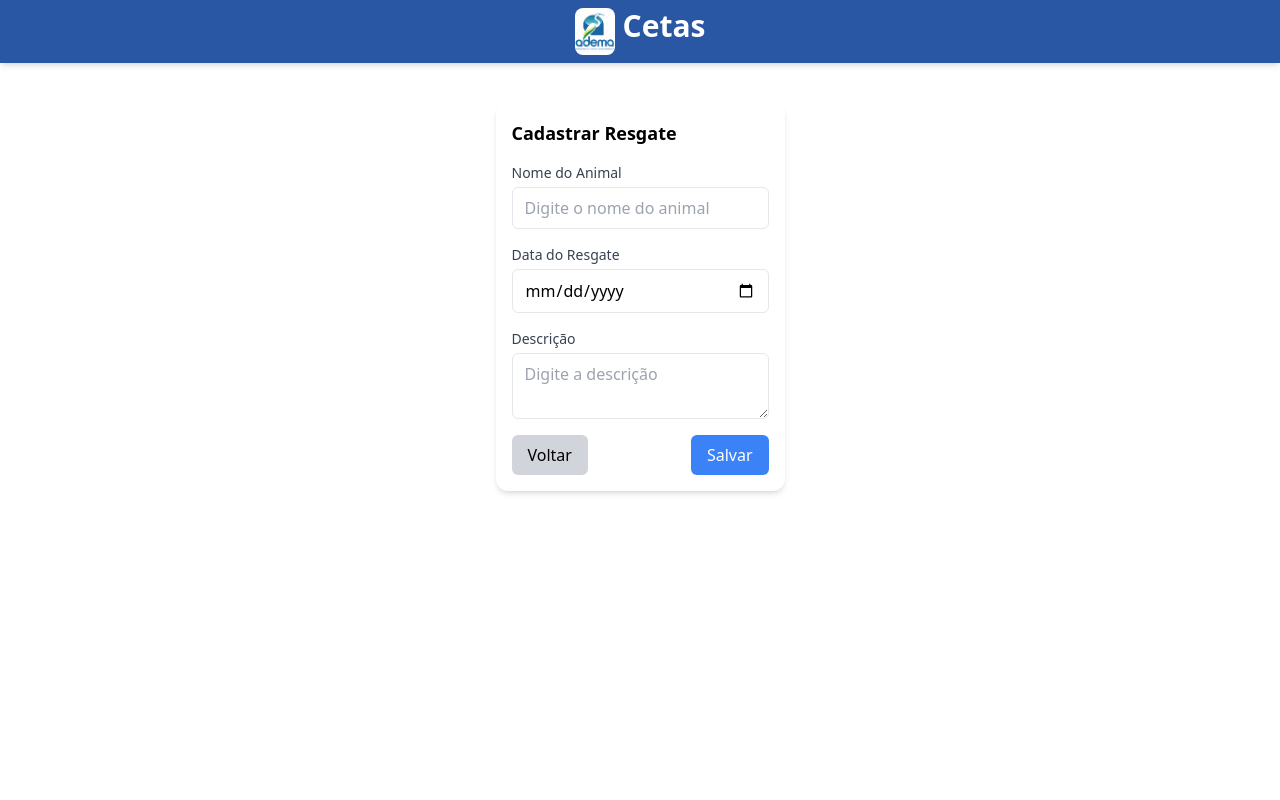
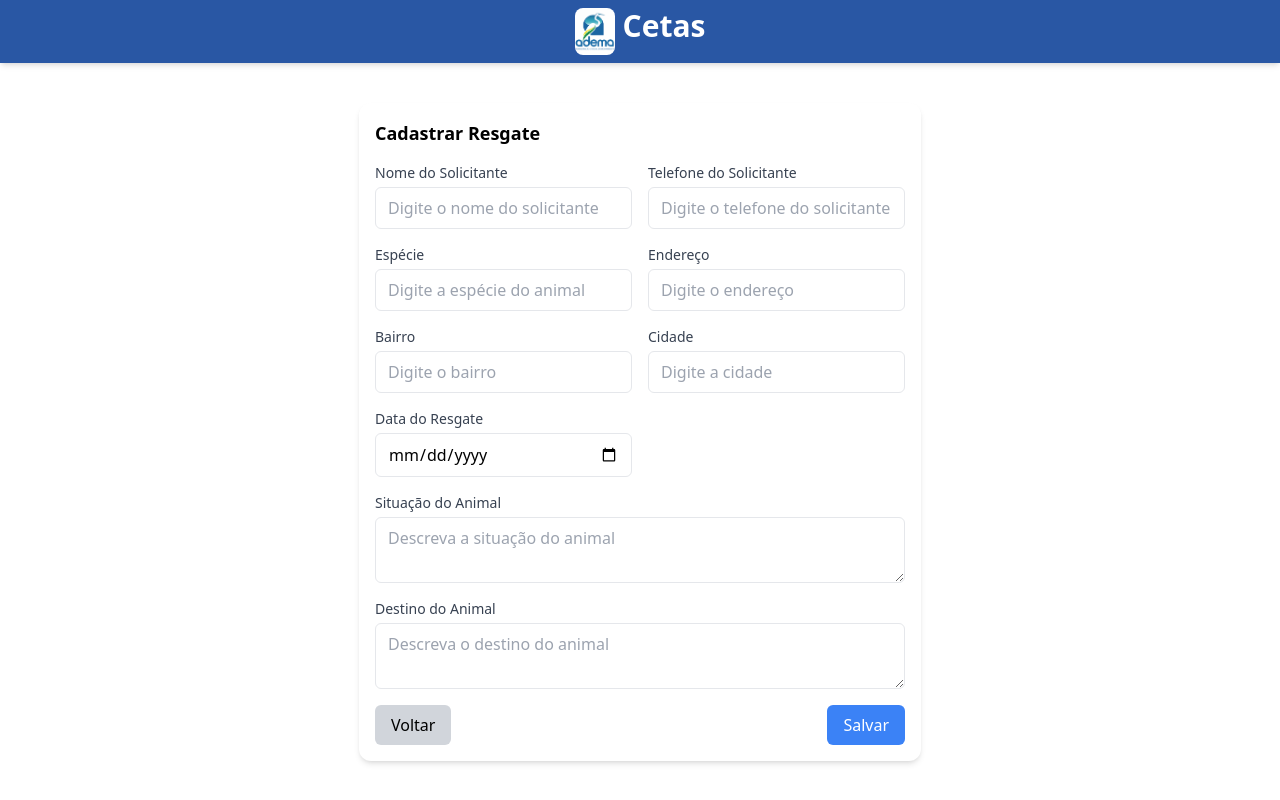
Before and after one commit to Amauri1327/Front-end-Cetas-Resgate, a React (Vite) app: page / in a window 1280 px wide. Both pictures are taken after a click on the button "Cadastrar". Built offline with nearby package versions, Linux system fonts and the light colour scheme.

Commit message:
finalização form

```diff
--- a/src/Components/Form/FormularioResgate.jsx
+++ b/src/Components/Form/FormularioResgate.jsx
@@ -1,39 +1,126 @@
-import React from "react";
+import React, { useRef } from "react";
 
 const FormularioResgate = ({ onBack }) => {
+  const formRef = useRef(null); // Para acessar os campos do formulário
+
+  const handleFormSubmit = (event) => {
+    event.preventDefault(); // Impede o envio padrão do formulário
+  };
+
+  const handleKeyDown = (event, currentIndex) => {
+    if (event.key === "Enter") {
+      event.preventDefault(); // Impede o comportamento padrão do Enter
+      const inputs = Array.from(formRef.current.querySelectorAll("input, textarea"));
+      const nextInput = inputs[currentIndex + 1];
+      if (nextInput) {
+        nextInput.focus(); // Foca no próximo campo
+      }
+    }
+  };
+
   return (
-    <div className="p-4 max-w-md mx-auto bg-white rounded-xl shadow-md">
+    <div className="p-4 max-w-4xl mx-auto bg-white rounded-xl shadow-md">
       <h2 className="text-lg font-bold mb-4">Cadastrar Resgate</h2>
-      <form>
-        <div className="mb-4">
+      <form ref={formRef} onSubmit={handleFormSubmit}>
+        <div className="grid grid-cols-1 md:grid-cols-2 gap-4">
+          <div>
             <label className="block text-sm font-medium text-gray-700">
-            Nome do Animal
+              Nome do Solicitante
             </label>
             <input
               type="text"
-            placeholder="Digite o nome do animal"
+              placeholder="Digite o nome do solicitante"
               className="mt-1 block w-full px-3 py-2 border rounded-md"
+              onKeyDown={(e) => handleKeyDown(e, 0)}
             />
           </div>
-        <div className="mb-4">
+          <div>
+            <label className="block text-sm font-medium text-gray-700">
+              Telefone do Solicitante
+            </label>
+            <input
+              type="text"
+              placeholder="Digite o telefone do solicitante"
+              className="mt-1 block w-full px-3 py-2 border rounded-md"
+              onKeyDown={(e) => handleKeyDown(e, 1)}
+            />
+          </div>
+          <div>
+            <label className="block text-sm font-medium text-gray-700">
+              Espécie
+            </label>
+            <input
+              type="text"
+              placeholder="Digite a espécie do animal"
+              className="mt-1 block w-full px-3 py-2 border rounded-md"
+              onKeyDown={(e) => handleKeyDown(e, 2)}
+            />
+          </div>
+          <div>
+            <label className="block text-sm font-medium text-gray-700">
+              Endereço
+            </label>
+            <input
+              type="text"
+              placeholder="Digite o endereço"
+              className="mt-1 block w-full px-3 py-2 border rounded-md"
+              onKeyDown={(e) => handleKeyDown(e, 3)}
+            />
+          </div>
+          <div>
+            <label className="block text-sm font-medium text-gray-700">
+              Bairro
+            </label>
+            <input
+              type="text"
+              placeholder="Digite o bairro"
+              className="mt-1 block w-full px-3 py-2 border rounded-md"
+              onKeyDown={(e) => handleKeyDown(e, 4)}
+            />
+          </div>
+          <div>
+            <label className="block text-sm font-medium text-gray-700">
+              Cidade
+            </label>
+            <input
+              type="text"
+              placeholder="Digite a cidade"
+              className="mt-1 block w-full px-3 py-2 border rounded-md"
+              onKeyDown={(e) => handleKeyDown(e, 5)}
+            />
+          </div>
+          <div>
             <label className="block text-sm font-medium text-gray-700">
               Data do Resgate
             </label>
             <input
               type="date"
               className="mt-1 block w-full px-3 py-2 border rounded-md"
+              onKeyDown={(e) => handleKeyDown(e, 6)}
             />
           </div>
-        <div className="mb-4">
+        </div>
+        <div className="mt-4">
           <label className="block text-sm font-medium text-gray-700">
-            Descrição
+            Situação do Animal
           </label>
           <textarea
-            placeholder="Digite a descrição"
+            placeholder="Descreva a situação do animal"
             className="mt-1 block w-full px-3 py-2 border rounded-md"
+            onKeyDown={(e) => handleKeyDown(e, 7)}
           ></textarea>
         </div>
-        <div className="flex justify-between">
+        <div className="mt-4">
+          <label className="block text-sm font-medium text-gray-700">
+            Destino do Animal
+          </label>
+          <textarea
+            placeholder="Descreva o destino do animal"
+            className="mt-1 block w-full px-3 py-2 border rounded-md"
+            onKeyDown={(e) => handleKeyDown(e, 8)}
+          ></textarea>
+        </div>
+        <div className="flex justify-between mt-4">
           <button
             type="button"
             onClick={onBack}
```
Lines whose indentation alone changed are shown as unchanged.
